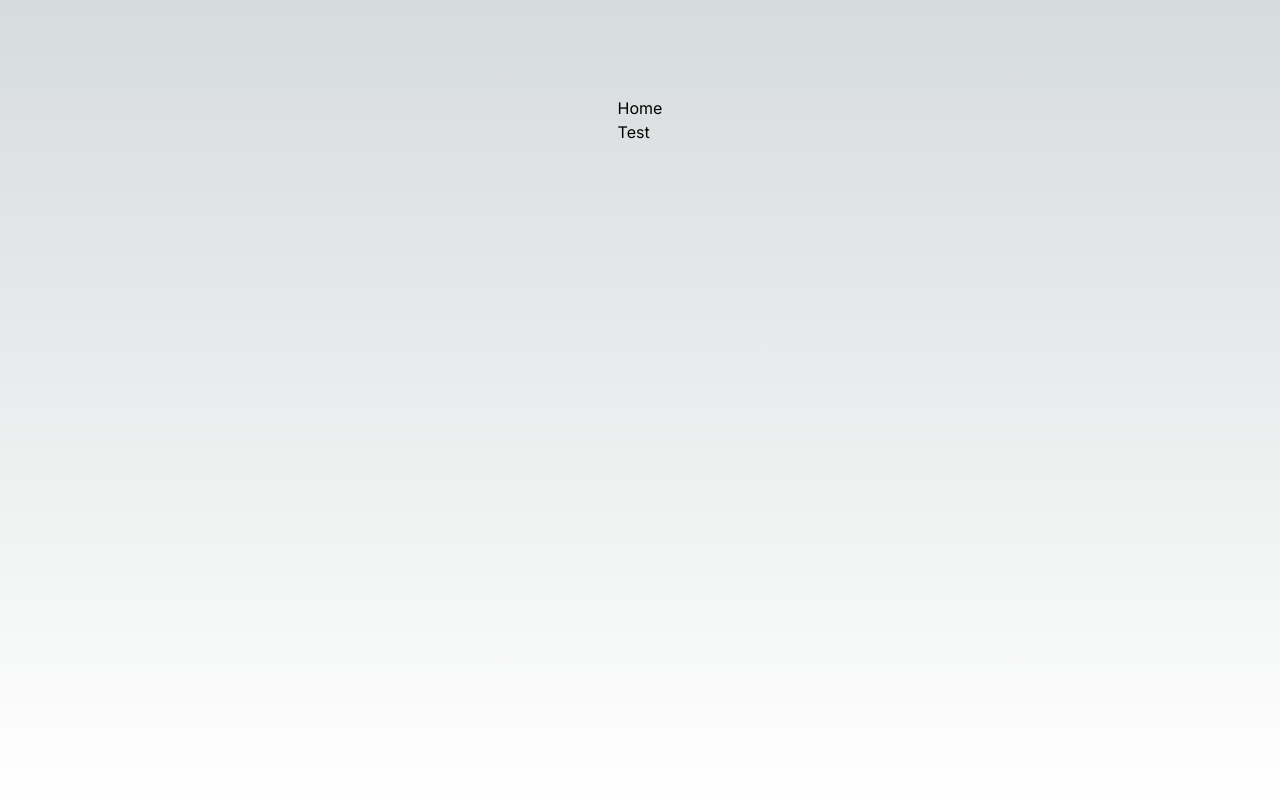
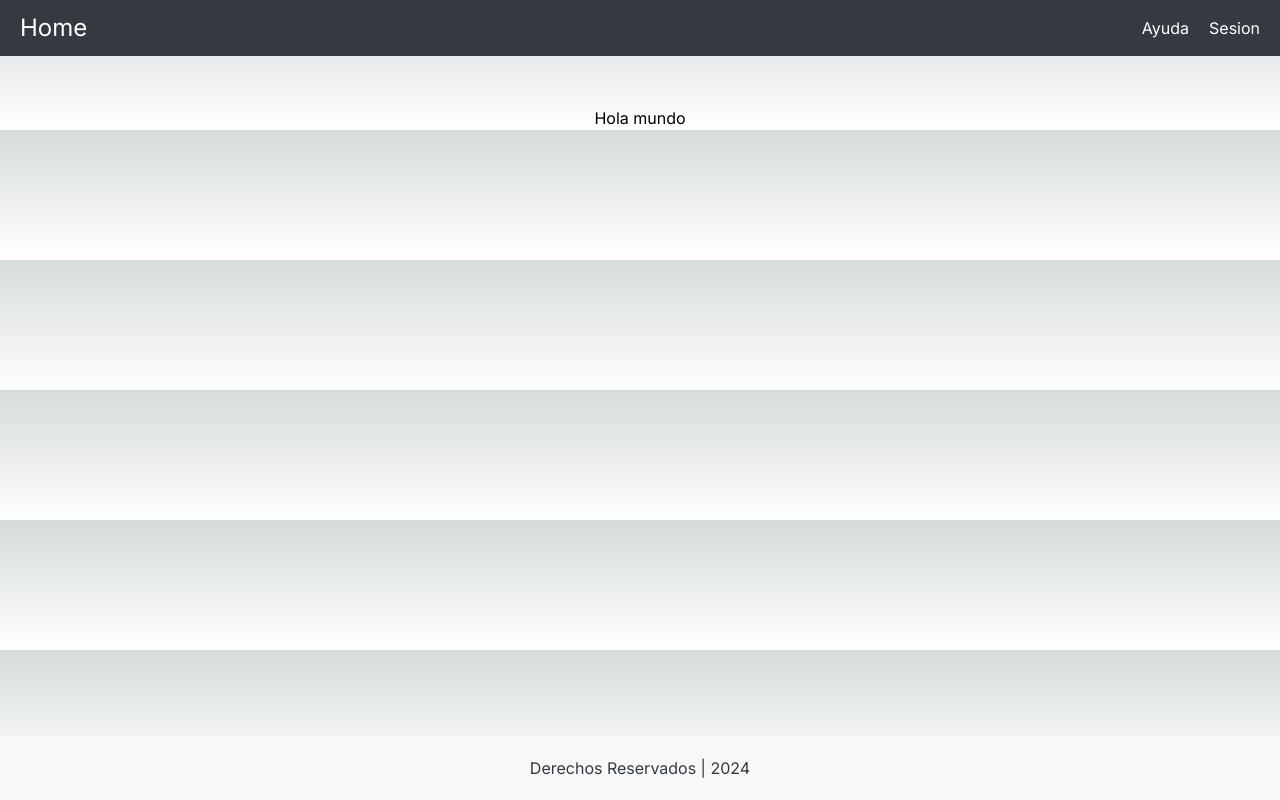
Before and after one commit to Diana060204/Test-Next, a Next.js app: page / in a window 1280 px wide. Built offline with nearby package versions, Linux system fonts and the light colour scheme.

Commit message:
add footer component and navbar

```diff
--- a/app/page.tsx
+++ b/app/page.tsx
@@ -1,20 +1,34 @@
 import Link from "next/link"
+//import Head from "next/head"
+import styles from "@/styles/styles.module.css"
+import Footer from "@/components/Footer"
 
 export default function Home() {
   return (
-    <main className="flex min-h-screen flex-col items-center justify-between p-24">
-     <ul>
-      <li>
-        <Link href="/">
-          Home
-        </Link>
-      </li>
-      <li>
-        <Link href="/pages/test">
-          Test
-        </Link>
-      </li>
-     </ul>
-    </main>
+    <div className={styles.container} >
+{/*<Head>
+<title>Mi pagina web</title>
+<meta httpEquiv="Content-Type" content="text/html;charset=UTF-8"/>
+<meta name="viewport" content="width=device-width, initial-scale=1, shrink-to-fit=no"/>
+</Head>*/}
+{/* Navbar */}
+<nav className={styles.navbar}>
+  <a href="#" className={styles.navbarBrand}>Home</a>
+  <ul className={styles.navbarNav}>
+    <li className={styles.navbarItem}>
+      <a href="#" className={styles.navLink}>Ayuda</a>
+    </li>
+    <li className={styles.navbarItem}>
+      <a href="#" className={styles.navLink}>Sesion</a>
+    </li>
+  </ul>
+</nav>
+{/*Contenido principal */}
+<div className={styles.content}>
+  <h1>Hola mundo</h1>
+</div>
+{/* Componente Footer*/}
+<Footer/>
+    </div>
   )
 }
--- /dev/null
+++ b/components/Footer.tsx
@@ -0,0 +1,15 @@
+import styles from "@/styles/styles.module.css"
+
+const Footer = () =>{
+    return(
+        <footer className={styles.footer}>
+            <div>
+                <p>
+                    Derechos Reservados | 2024
+                </p>
+            </div>
+        </footer>
+    )
+}
+
+export default Footer;
--- /dev/null
+++ b/styles/styles.module.css
@@ -0,0 +1,40 @@
+.container{
+    /* padding-top: 56px;*/
+}
+.navbar{
+    background-color: #343a40;
+    padding: 10px 20px;
+    display: flex;
+    justify-content: space-between;
+    align-items: center;
+}
+.navbarBrand{
+    color: #fff;
+    font-size: 1.5rem;
+    text-decoration: none;
+}
+.navbarNav{
+    list-style: none;
+    display: flex;
+}
+.navbarItem{
+    margin-left: 20px;
+}
+.navLink{
+    color: #fff;
+    text-decoration: none;
+    font-size: 1rem;
+}
+.content{
+    text-align: center;
+    margin-top: 50px;
+}
+.footer{
+    background-color: #f8f8f8;
+    color: #343a40;
+    padding: 20px 0;
+    text-align: center;
+    position: fixed;
+    bottom: 0;
+    width: 100%;
+}
```
Also changed, not shown: app/pages/test/page.tsx (+1 -0 lines), app/pages/test/value.tsx (added).
